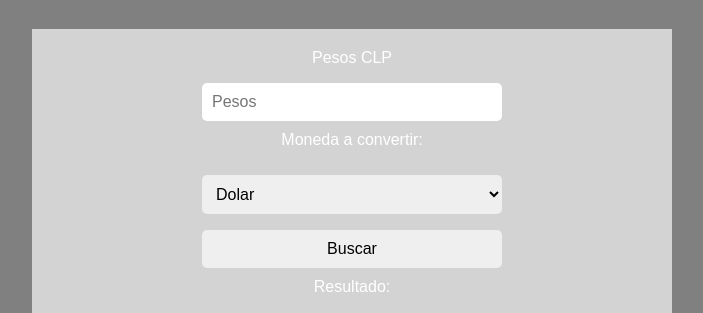
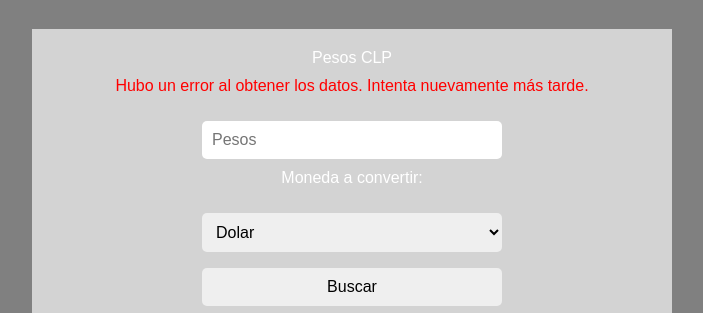
Before and after one commit to danviedma/mod3Prueba, a plain HTML site: page index.html in a window 1280 px wide. Both pictures are taken after a click on the button "Buscar". Shown: the part 80-393 px from the top of the page, without its empty margins (288-991 px from the left). Drawn offline with nearby package versions, Linux system fonts and the light colour scheme; no server answers.

Commit message:
se agregan mensajes de error

```diff
--- a/assets/js/script.js
+++ b/assets/js/script.js
@@ -1,15 +1,22 @@
 async function getMoney() {
-    try{
-        const res = await fetch('https://mindicador.cl/api/');
+    try {
+        const res = await fetch('https://mindicador.cl/api/');  // URL incorrecta para simular el error
+        if (!res.ok) {
+            throw new Error('Error al obtener los datos, respuesta HTTP no válida');
+        }
         const data = await res.json();
         return data;
-
-    }catch(error){
-        console.log(error);
+    } catch (error) {
+        const errorMessage = document.querySelector('#errorMessage');
+        errorMessage.innerHTML = 'Hubo un error al obtener los datos. Intenta nuevamente más tarde.';
+        console.log(errorMessage.innerHTML);
+        errorMessage.style.color = 'red';
+        errorMessage.style.display = 'block';
+        return null;
     }
+}
 
 
-}
 
 const btnConvertir = document.querySelector('#btnConvertir');
 
@@ -17,6 +24,11 @@ let chartInstance = null; // Variable global para guardar la instancia del gráf
 
 btnConvertir.addEventListener('click', async () => {
     const data = await getMoney();
+
+    if (!data) {
+        return;
+    }
+
     const inputPesos = document.querySelector('#pesos');
     const selectMoneda = document.querySelector('#moneda');
     const resultado = document.querySelector('#resultado');
--- a/index.html
+++ b/index.html
@@ -11,6 +11,7 @@
     <h1>Conversor de monedas Nacional</h1>
     <section id="select-container">
         <label for="">Pesos CLP</label>
+        <p id="errorMessage" style="display: none;"></p>
         <input type="text" id="pesos" placeholder="Pesos">
         <p>Moneda a convertir:</p>
         <select name="" id="moneda">
```
